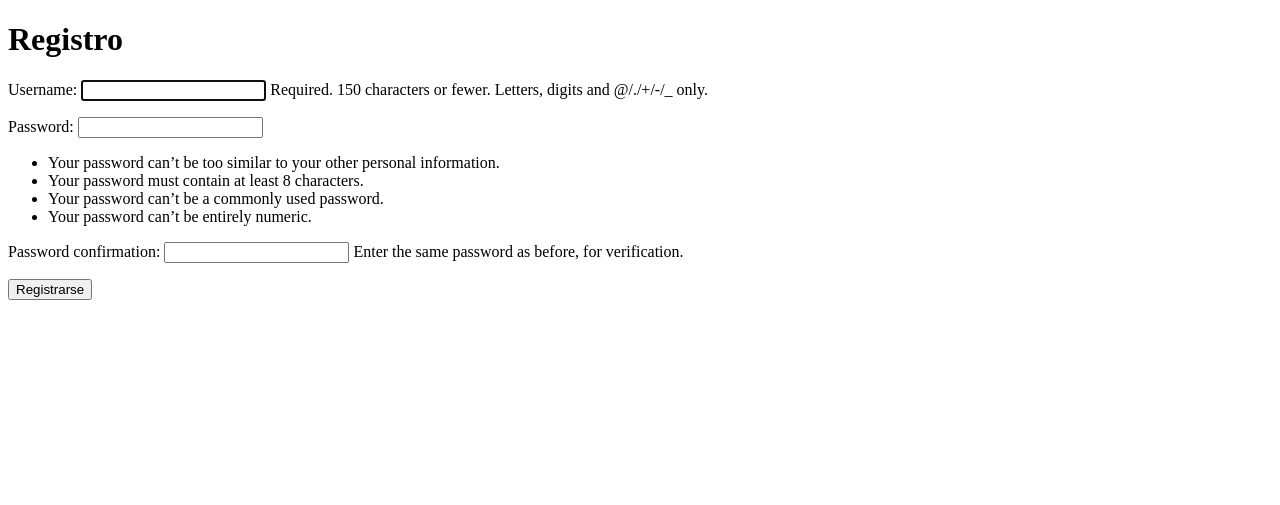
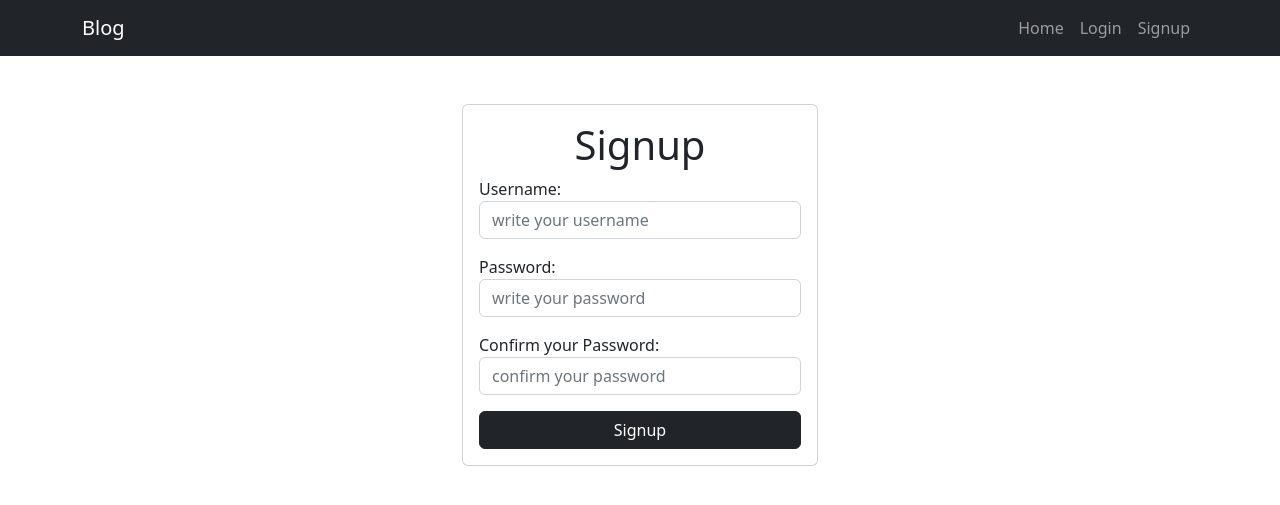
Before and after one commit to MiguelAndresBenitez/Blog_Django, a Django app: page /register/ in a window 1280 px wide. Shown: the top 505 px of the page. Run offline with Django 4.2, Linux system fonts and the light colour scheme.

Commit message:
Proyecto terminado

```diff
--- a/users/models.py
+++ b/users/models.py
@@ -8,4 +8,4 @@ class Post(models.Model):
     create_date = models.DateTimeField(auto_now_add=True)
 
     def __str__(self):
-        return self.title
+        return self.title + ' - ' + self.User.username
--- /dev/null
+++ b/users/templates/_navbar.html
@@ -0,0 +1,43 @@
+<nav class="navbar navbar-expand-lg navbar-dark bg-dark">
+    <div class="container">
+      <a class="navbar-brand" href="/">Blog</a>
+      <button
+        class="navbar-toggler"
+        type="button"
+        data-bs-toggle="collapse"
+        data-bs-target="#navbarNav"
+        aria-controls="navbarNav"
+        aria-expanded="false"
+        aria-label="Toggle navigation"
+      >
+        <span class="navbar-toggler-icon"></span>
+      </button>
+
+      <div class="collapse navbar-collapse" id="navbarNav">
+        <ul class="navbar-nav ms-auto">
+          <li class="nav-item">
+            <a href="/" class="nav-link">Home</a>
+          </li>
+          {% if user.is_authenticated %}
+
+          <li class="nav-item">
+            <a class="nav-link" href="/my_posts">My Posts</a>
+          </li>
+          <li class="nav-item">
+            <a href="{% url 'create_post' %}" class="nav-link">Create Post</a>
+          </li>
+          <li class="nav-item">
+            <a class="nav-link" href="/logout">Logout</a>
+          </li>
+          {% else %}
+          <li class="nav-item">
+            <a href="/login" class="nav-link">Login</a>
+          </li>
+          <li class="nav-item">
+            <a href="/register" class="nav-link">Signup</a>
+          </li>
+          {% endif %}
+        </ul>
+      </div>
+    </div>
+  </nav>
--- /dev/null
+++ b/users/templates/base.html
@@ -0,0 +1,18 @@
+<!DOCTYPE html>
+<html lang="en">
+<head>
+    <meta charset="UTF-8">
+    <meta http-equiv="X-UA-Compatible" content="IE=edge">
+    <meta name="viewport" content="width=device-width, initial-scale=1.0">
+    <title>Blog</title>
+    <link rel="stylesheet" href="https://cdn.jsdelivr.net/npm/bootstrap@5.2.0/dist/css/bootstrap.min.css">
+    <script src="https://cdn.jsdelivr.net/npm/bootstrap@5.3.0/dist/js/bootstrap.bundle.min.js" integrity="sha384-geWF76RCwLtnZ8qwWowPQNguL3RmwHVBC9FhGdlKrxdiJJigb/j/68SIy3Te4Bkz" crossorigin="anonymous"></script>
+</head>
+<body>
+    {% include '_navbar.html' %}
+
+    {% block content %}
+    {% endblock %}
+
+</body>
+</html>
--- a/users/templates/register.html
+++ b/users/templates/register.html
@@ -1,14 +1,39 @@
-<!DOCTYPE html>
-<html>
-<head>
-    <title>Registro</title>
-</head>
-<body>
-    <h1>Registro</h1>
-    <form method="post">
-        {% csrf_token %}
-        {{ form.as_p }}
-        <button type="submit">Registrarse</button>
-    </form>
-</body>
-</html>
+{% extends 'base.html' %}
+
+{% block content %}
+<main class="container">
+    <div class="row">
+        <div class="col-md-4 offset-md-4 mt-5">
+            <form method="post" class="card card-body ">
+                <h1 class="text-center">Signup</h1>
+
+
+                {% if err is not None %}
+                    <div class="alert alert-danger" role="alert">
+                        {{ err }}
+                    </div>
+                {% endif %}
+
+                {% csrf_token %}
+
+                <div class="mb-3">
+                    <label for="username">Username:</label>
+                    <input type="text" name="username" id="username" class="form-control" placeholder="write your username">
+                </div>
+
+                <div class="mb-3">
+                    <label for="password1">Password:</label>
+                    <input type="password" name="password1" id="password1" class="form-control" placeholder="write your password">
+                </div>
+
+                <div class="mb-3">
+                    <label for="password2">Confirm your Password:</label>
+                    <input type="password" name="password2" id="password2" class="form-control" placeholder="confirm your password">
+                </div>
+
+                <button type="submit" class="btn btn-dark">Signup</button>
+            </form>
+        </div>
+    </div>
+</main>
+{% endblock %}
--- a/users/urls.py
+++ b/users/urls.py
@@ -4,7 +4,10 @@ from . import views
 urlpatterns = [
     path('', views.post_list, name='post_list'),
     path('register/', views.register, name='register'),
-    path('login/', views.login, name='login'),
-    path('logout', views.logout, name='logout'),
+    path('login/', views.user_login, name='login'),
+    path('logout/', views.user_logout, name='logout'),
     path('create-post/', views.create_post, name='create_post'),
+    path('my_posts/', views.my_posts, name='my_posts'),
+    path('post/<int:post_id>/delete', views.delete_post, name='delete_post'),
+    path('update_post/<int:post_id>', views.update_post, name='update_post')
 ]
--- a/users/views.py
+++ b/users/views.py
@@ -1,6 +1,8 @@
-from django.shortcuts import render, redirect
-from django.contrib.auth.forms import UserCreationForm
+from django.shortcuts import render, redirect, get_object_or_404
+from django.contrib.auth import login, logout, authenticate
+from django.contrib.auth.forms import UserCreationForm, AuthenticationForm
 from django.contrib.auth.decorators import login_required
+
 from .models import Post
 from .forms import PostForm
 
@@ -9,22 +11,44 @@ def post_list(request):
     return render(request, 'post_list.html', {'posts' : posts})
 
 def register(request):
-    if request.method == 'POST':
-        form = UserCreationForm(request.POST)
-        if form.is_valid():
-            form.save()
-            return redirect('post_list.html')
+    if request.method == 'GET':
+        return render(request, 'register.html', {
+        'form' : UserCreationForm
+        })
     else:
-        form = UserCreationForm()
-    return render(request, 'register.html', {
-        'form' : form ,
-        'err' : 'registration error'
+        if request.POST['password1'] == request.POST['password2']:
+            try:
+                form = UserCreationForm(request.POST)
+                form.save()
+                login(request, form)
+                return redirect('post_list.html')
+            except:
+                return render(request, 'register.html', {
+                'form' : UserCreationForm,
+                'err' : 'Username already exists.'
+                })
+        else:
+            return render(request, 'register.html', {
+                'form' : UserCreationForm,
+                'err' : 'Passwords did not match.'
+                })
+
+def user_login(request):
+    if request.method == 'GET':
+        form = AuthenticationForm()
+        return render(request, 'login.html', {
+        'form' : form
         })
-
-def login(request):
-    pass
+    else:
+        user = authenticate(
+            request, username=request.POST['username'], password=request.POST['password'])
+        if user is None:
+            return render(request, 'login.html', {"form": AuthenticationForm, "err": "Username or password is incorrect."})
+        login(request, user)
+        return redirect('post_list')
 
 
+@login_required
 def create_post(request):
     if request.method == 'POST':
         form = PostForm(request.POST)
@@ -32,12 +56,40 @@ def create_post(request):
             post = form.save(commit=False)
             post.author = request.user
             post.save()
-            return redirect(request, 'create_post.html')
+            return redirect('post_list')
     else:
         form = PostForm()
-    return render(request, 'create_post.html', {'form' : form, 'err' : 'error'})
+    return render(request, 'create_post.html', {'form': form})
+
 
 @login_required
-def logout(request):
+def my_posts(request):
+    posts = Post.objects.filter(author=request.user)
+    return render(request, 'my_posts.html', {"posts": posts})
+
+@login_required
+def update_post(request, post_id):
+    if request.method == 'GET':
+        post = get_object_or_404(Post, pk=post_id, author=request.user)
+        form = PostForm(instance=post)
+        return render(request, 'update_post.html', {'post': post, 'form': form})
+    else:
+        try:
+            post = get_object_or_404(Post, pk=post_id, author=request.user)
+            form = PostForm(request.POST, instance=post)
+            form.save()
+            return redirect('my_posts')
+        except ValueError:
+            return render(request, 'update_post.html', {'post': post, 'form': form, 'error': 'Error updating task.'})
+
+@login_required
+def delete_post(request, post_id):
+    post = get_object_or_404(Post, pk=post_id, author=request.user)
+    if request.method == 'POST':
+        post.delete()
+        return redirect('my_posts')
+
+@login_required
+def user_logout(request):
     logout(request)
-    return redirect('post_list.html')
+    return redirect('post_list')
```
Also changed, not shown: users/forms.py (+9 -3 lines), users/templates/create_post.html (+16 -14 lines), users/templates/login.html (+35 -11 lines), users/templates/my_posts.html (added, +34 -0 lines), users/templates/post_list.html (+23 -17 lines), users/templates/update_post.html (added, +22 -0 lines).
